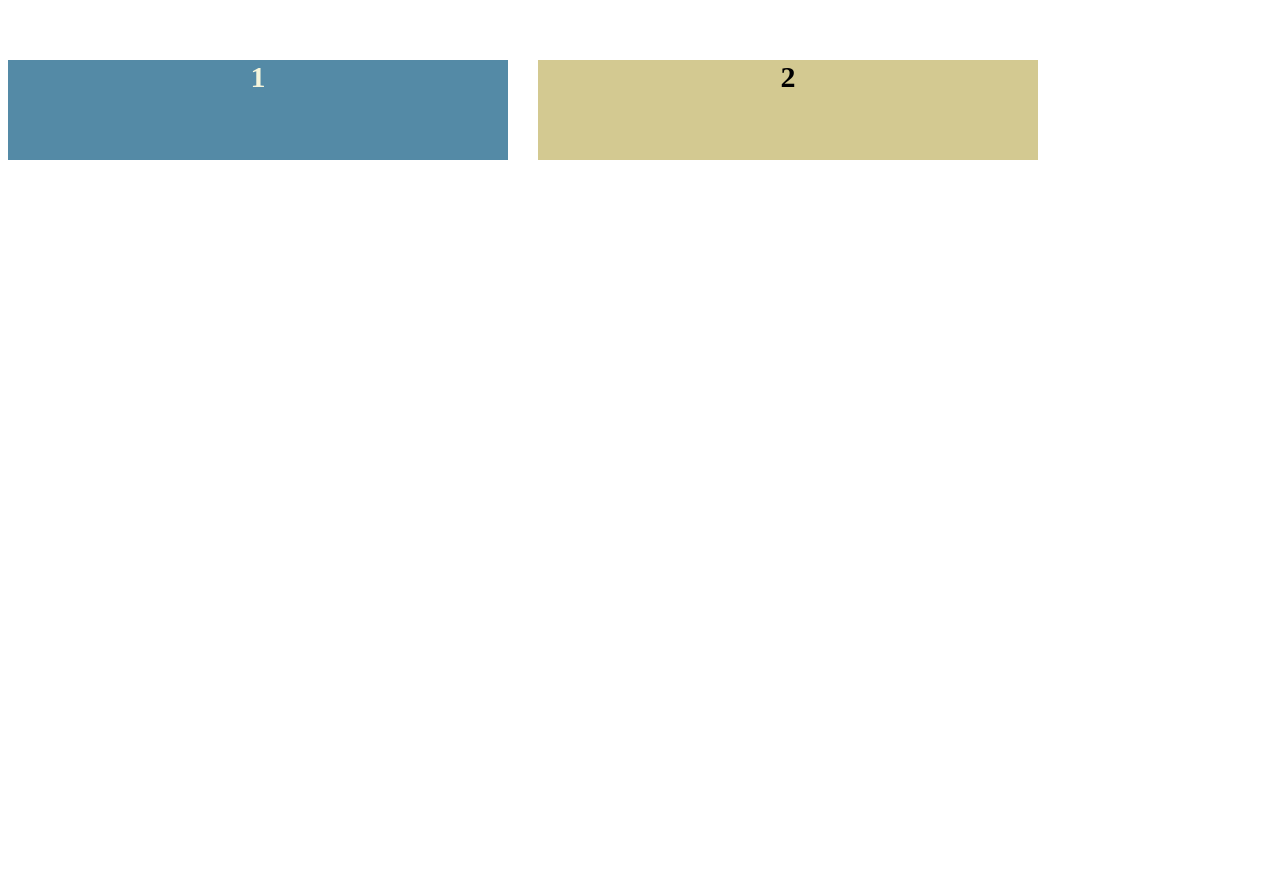
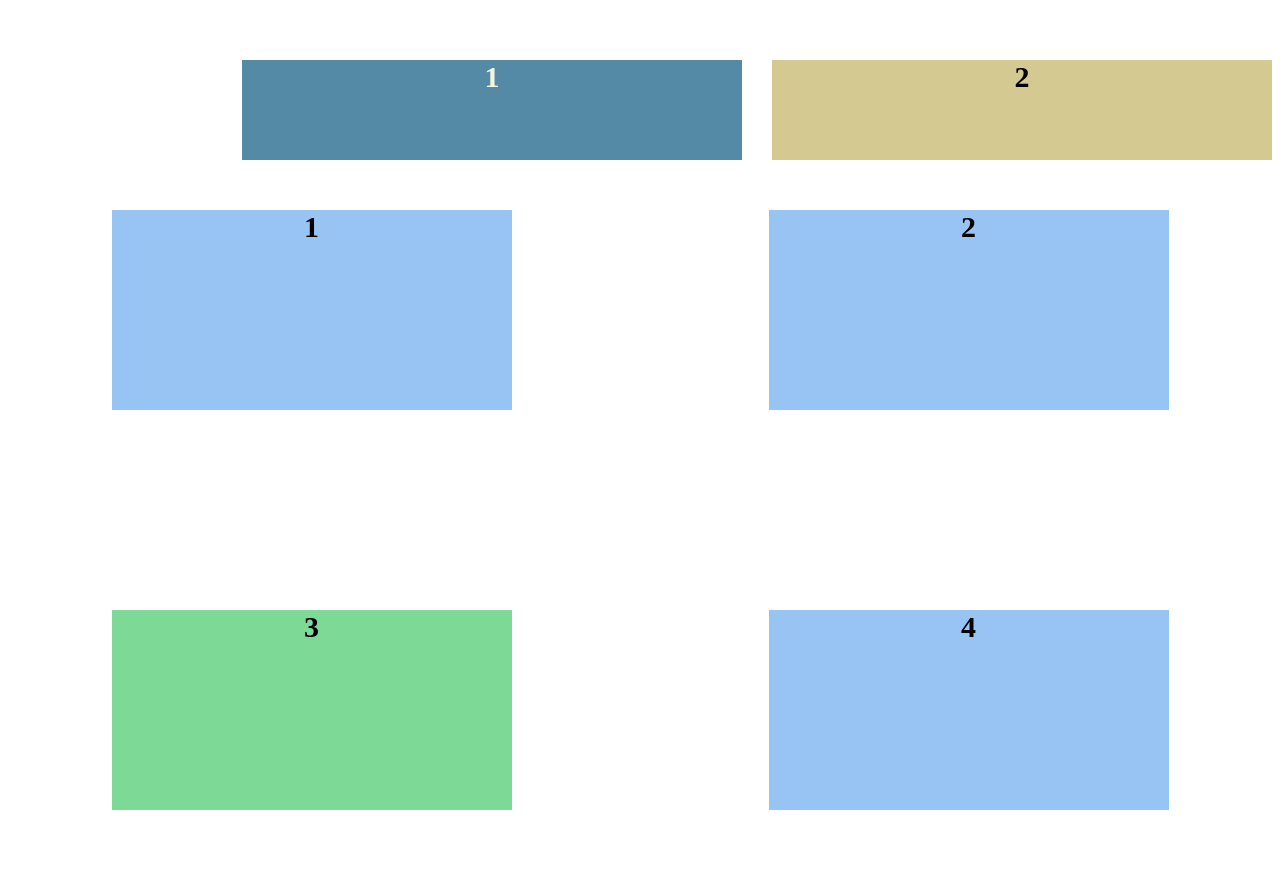
Before and after one commit to Rafael30586/cssYHtmlPractica, a plain HTML site: page FlexBox/index.html in a window 1280 px wide. Shown: the part 898-1780 px from the top of the page. Before the commit the page ends 1066 px from the top, so only its background shows below. Drawn offline with Linux system fonts and the light colour scheme.

Commit message:
align content

```diff
--- a/FlexBox/estilos.css
+++ b/FlexBox/estilos.css
@@ -82,6 +82,7 @@
 .flex-container-3{
     display: flex;
     gap: 30px;
+    justify-content: flex-end;
 }
 
 .flex-item-c{
@@ -102,3 +103,24 @@
     background-color: #d3c991;
     color: black;
 }
+
+.flex-container-4{
+    display: flex;
+    margin-top: 50px;
+    flex-wrap: wrap;
+    gap: 50px;
+    justify-content: space-around;
+    align-content: space-between;
+    height: 1000px;
+}
+
+.flex-item-d{
+    flex-basis: 400px;
+    height: 200px;
+    background-color:#98c4f3;
+    color: black;
+}
+
+[color="good-luck"]{
+    background-color:#7dd996;
+}
--- a/FlexBox/index.html
+++ b/FlexBox/index.html
@@ -27,5 +27,14 @@
         <div class="flex-item-c" id="item-c2" color="golden-mist">2</div>
     </div>
 
+    <div class="flex-container-4">
+        <div class="flex-item-d" id="item-d1">1</div>
+        <div class="flex-item-d" id="item-d2">2</div>
+        <div class="flex-item-d" id="item-d3" color="good-luck">3</div>
+        <div class="flex-item-d" id="item-d4">4</div>
+        <div class="flex-item-d" id="item-d5">5</div>
+        <div class="flex-item-d" id="item-d6">6</div>
+    </div>
+
 </body>
 </html>
```
